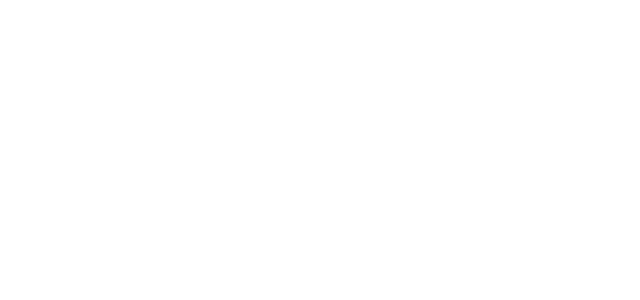
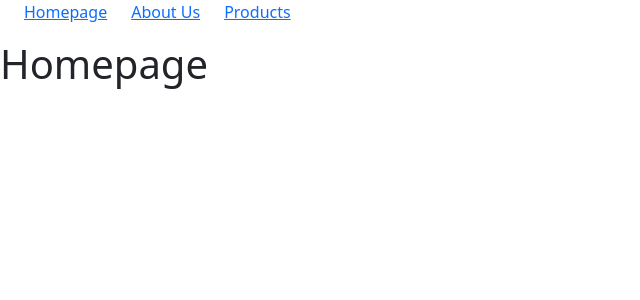
Before and after one commit to Samuele-Finotello/react-router, a React (Vite) app: page / in a window 1280 px wide. Shown: the top 300 px of the page, without its empty margins (0-640 px from the left). Built offline with nearby package versions, Linux system fonts and the light colour scheme.

Commit message:
[add] feat create DefaultLayout

```diff
--- a/src/App.jsx
+++ b/src/App.jsx
@@ -1,16 +1,19 @@
-import { BrowserRouter, Routes, Route, NavLink } from "react-router-dom"
+import { BrowserRouter, Routes, Route } from "react-router-dom"
 import Homepage from "./pages/Homepage"
 import AboutUs from "./pages/AboutUs"
 import Products from "./pages/Products"
+import DefaultLayout from "./layouts/DefaultLayout"
 
 function App() {
 
   return (
     <BrowserRouter>
       <Routes>
-        <Route path="/" element={<Homepage />} />
-        <Route path="/about-us" element={<AboutUs />} />
-        <Route path="/products" element={<Products />} />
+        <Route element={<DefaultLayout />}>
+          <Route path="/" element={<Homepage />} />
+          <Route path="/about-us" element={<AboutUs />} />
+          <Route path="/products" element={<Products />} />
+        </Route>
       </Routes>
     </BrowserRouter>
   )
--- a/src/components/Navbar.jsx
+++ b/src/components/Navbar.jsx
@@ -4,9 +4,9 @@
   return (
     <nav>
       <ul className="d-flex list-unstyled">
-        <li><NavLink to='/'>Homepage</NavLink></li>
-        <li><NavLink to='/about-us'>About Us</NavLink></li>
-        <li><NavLink to='products'>Products</NavLink></li>
+        <li className="ms-4"><NavLink to='/'>Homepage</NavLink></li>
+        <li className="ms-4"><NavLink to='/about-us'>About Us</NavLink></li>
+        <li className="ms-4"><NavLink to='products'>Products</NavLink></li>
       </ul>
     </nav>
   )
--- /dev/null
+++ b/src/layouts/DefaultLayout.jsx
@@ -0,0 +1,13 @@
+import { Outlet } from "react-router-dom"
+import Navbar from "../components/Navbar"
+
+const DefaultLayout = () => {
+  return (
+    <>
+      <Navbar />
+      <Outlet />
+    </>
+  )
+}
+
+export default DefaultLayout
--- a/src/pages/AboutUs.jsx
+++ b/src/pages/AboutUs.jsx
@@ -3,7 +3,7 @@
 const AboutUs = () => {
   return (
     <div>
-
+      <h1>About Us</h1>
     </div>
   )
 }
--- a/src/pages/Homepage.jsx
+++ b/src/pages/Homepage.jsx
@@ -3,7 +3,7 @@
 const Homepage = () => {
   return (
     <div>
-
+      <h1>Homepage</h1>
     </div>
   )
 }
--- a/src/pages/Products.jsx
+++ b/src/pages/Products.jsx
@@ -3,7 +3,7 @@
 const Products = () => {
   return (
     <div>
-
+      <h1>Products</h1>
     </div>
   )
 }
```
